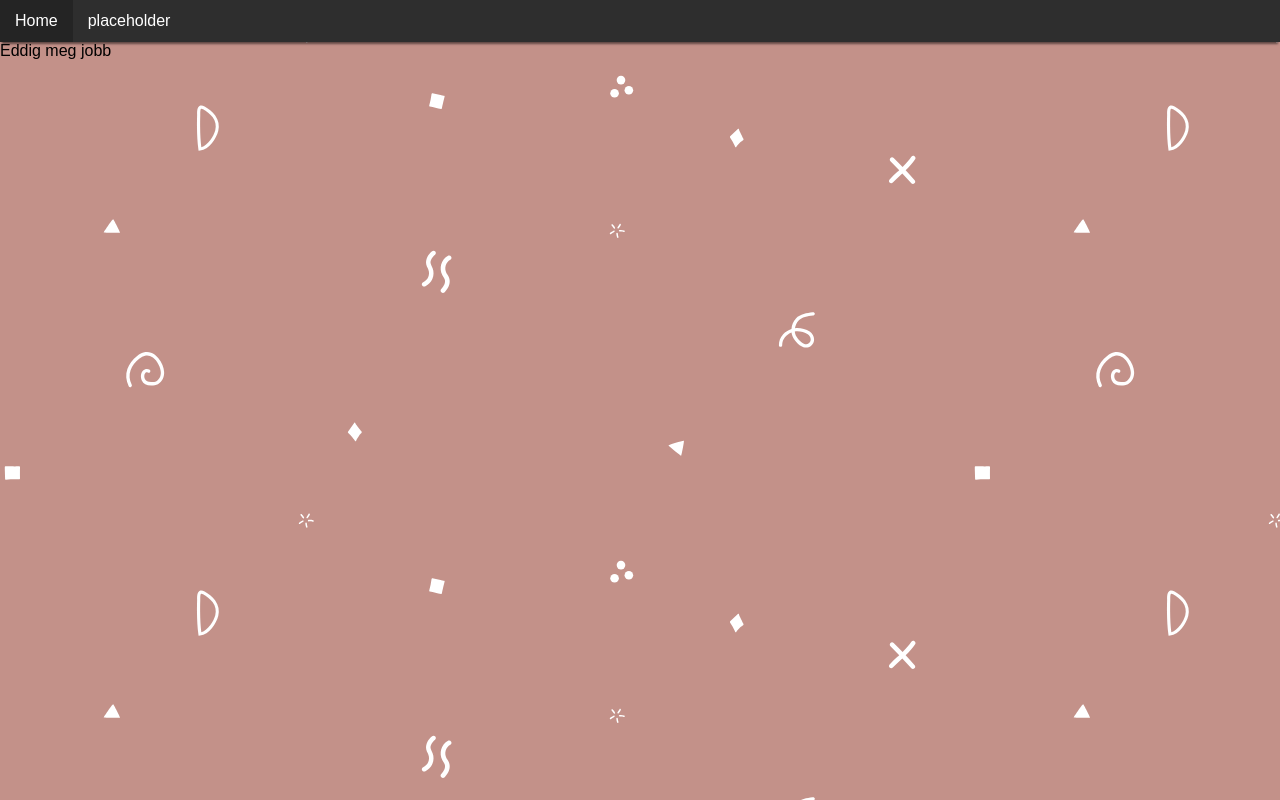
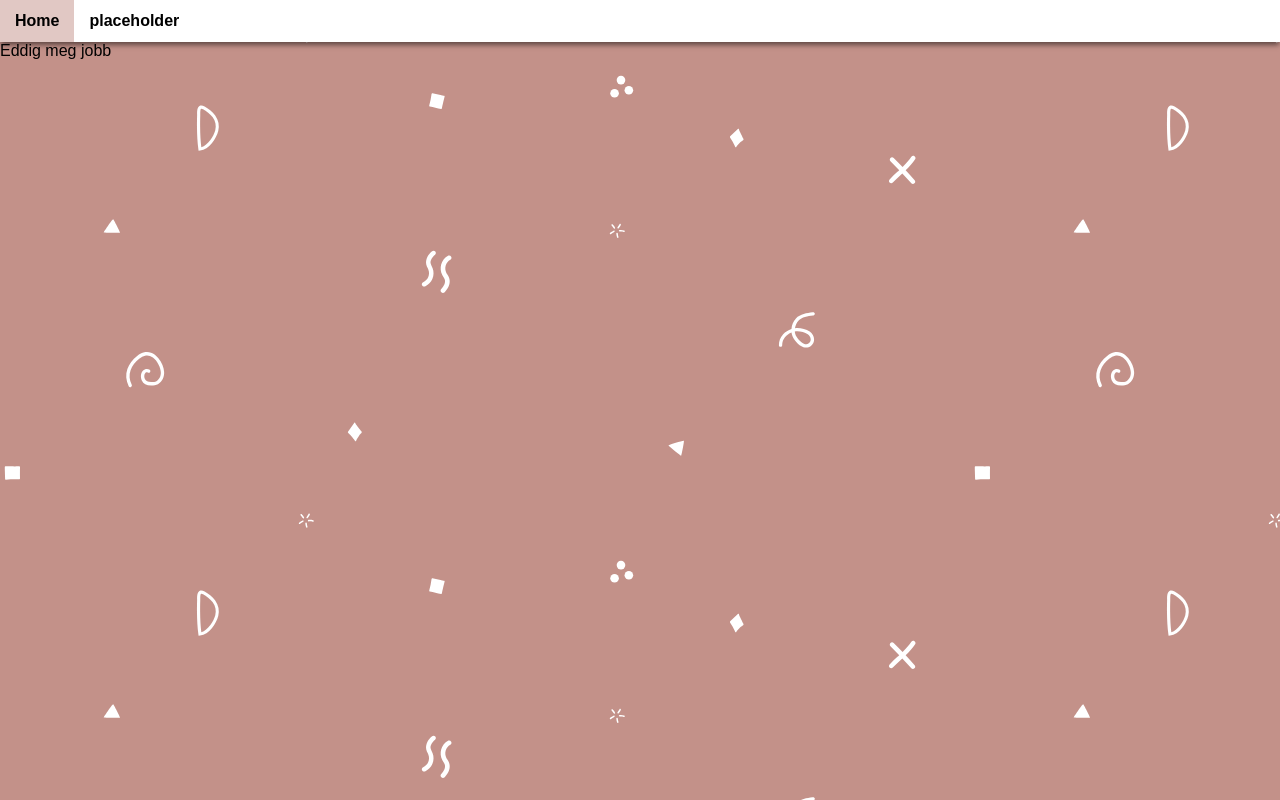
Before and after one commit to AndrasIstvanRacz/survey-app-frontend, a React (Create React App) app: page / in a window 1280 px wide. Built offline with nearby package versions, Linux system fonts and the light colour scheme.

Commit message:
Navbar color changed to white

```diff
--- a/src/components/Navigation/NavigationStyle.css
+++ b/src/components/Navigation/NavigationStyle.css
@@ -2,23 +2,24 @@
     position: sticky;
     top: 0;
     overflow: hidden;
-    background-color: #2e2e2e;
-    box-shadow: 0 4px 2px -2px rgba(0,0,0,.5);
+    background-color: white;
+    box-shadow: 0 4px 5px -1px rgba(0,0,0,.5);
 }
 
 .NavButtons {
     float: left;
     display: block;
-    color: white;
+    color: black;
     text-align: center;
     padding: 12px 15px;
     text-decoration: none;
+    font-weight: bold;
 }
 
 .NavButtons:hover{
-    background-color: #242424;
+    background-color:rgba(195,145,137,0.5);
 }
 
 .NavButtons:active{
-    background-color: #212121;
+    background-color:rgba(195,145,137,0.7);
 }
```
